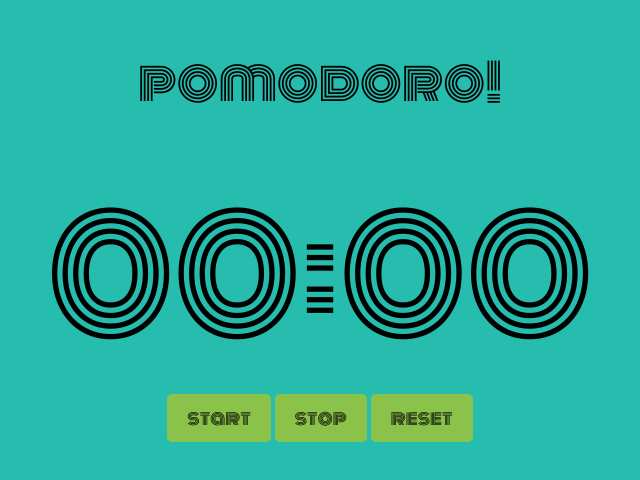
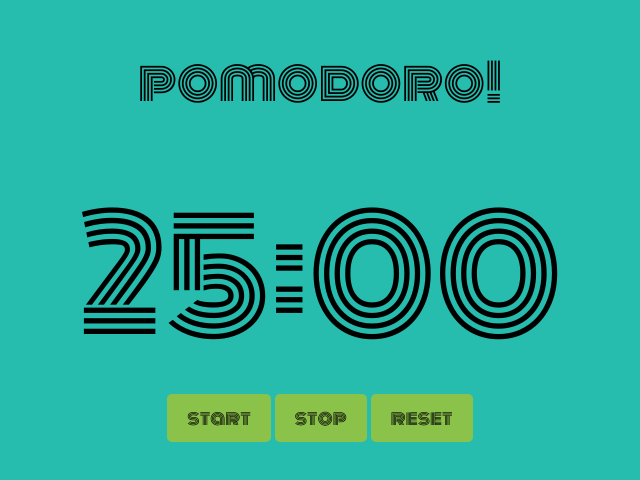
Before and after one commit to bouaik/Pomodor_react, a React (Create React App) app: page / in a window 1280 px wide. Shown: the part 158-638 px from the top of the page, without its empty margins (320-960 px from the left). Built offline with nearby package versions, Linux system fonts and the light colour scheme.

Commit message:
Setup state and show minutes and seconds

```diff
--- a/src/App.js
+++ b/src/App.js
@@ -1,14 +1,19 @@
-import React from 'react';
+import React, { useState } from 'react';
 import './App.css';
 
 function App() {
+  const [timeLeft, setTimeLeft] = useState(25 * 60)
+
+  const minutes = Math.floor(timeLeft / 60);
+  const seconds = (timeLeft - (minutes * 60)).toString().padStart(2, '0')
+
   return (
     <div className="App">
       <h2>pomodoro!</h2>
       <div className='timer'>
-        <span>00</span>
+        <span>{minutes}</span>
         <span>:</span>
-        <span>00</span>
+        <span>{seconds}</span>
       </div>
       <div className='buttons'>
         <button>start</button>
```
